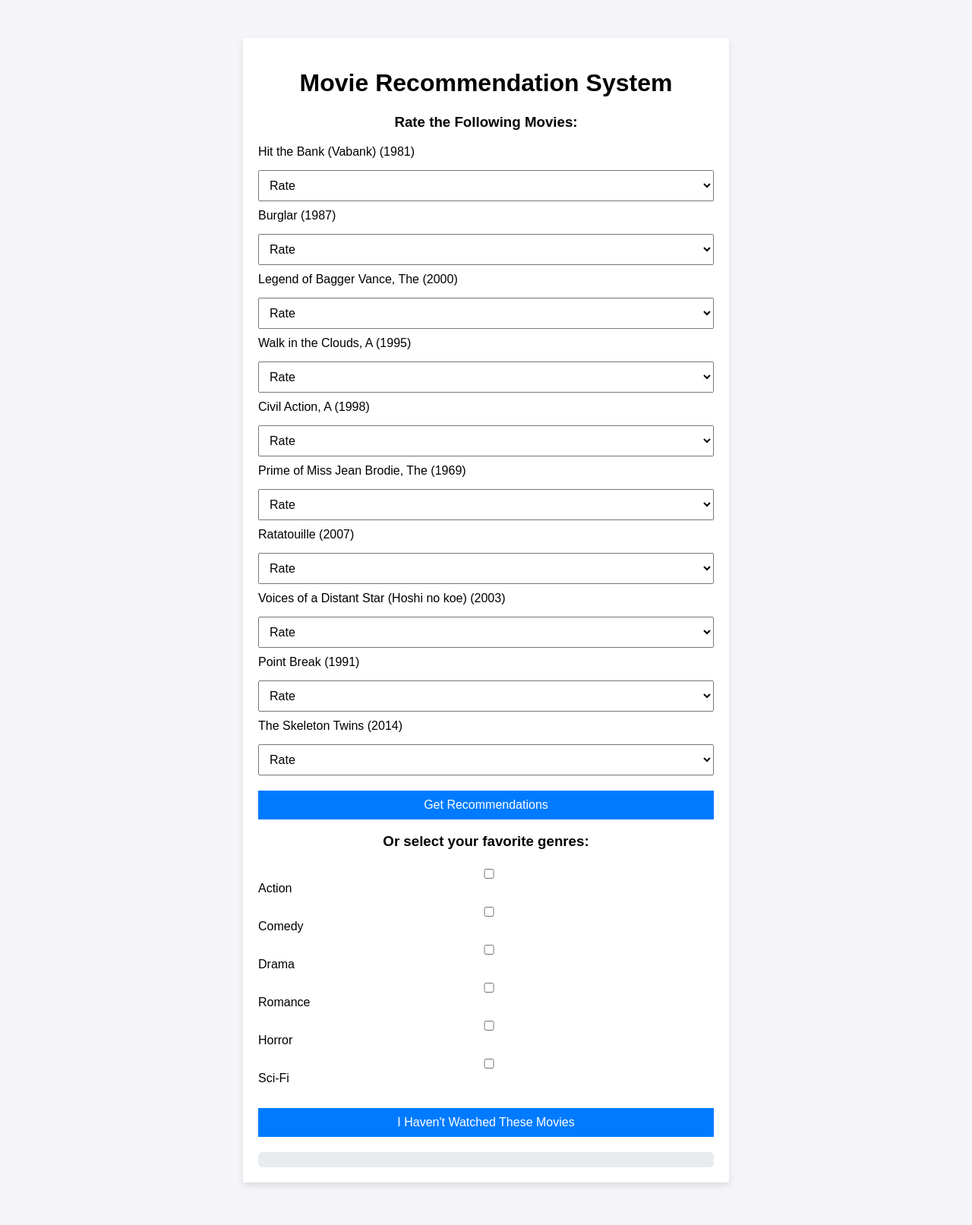
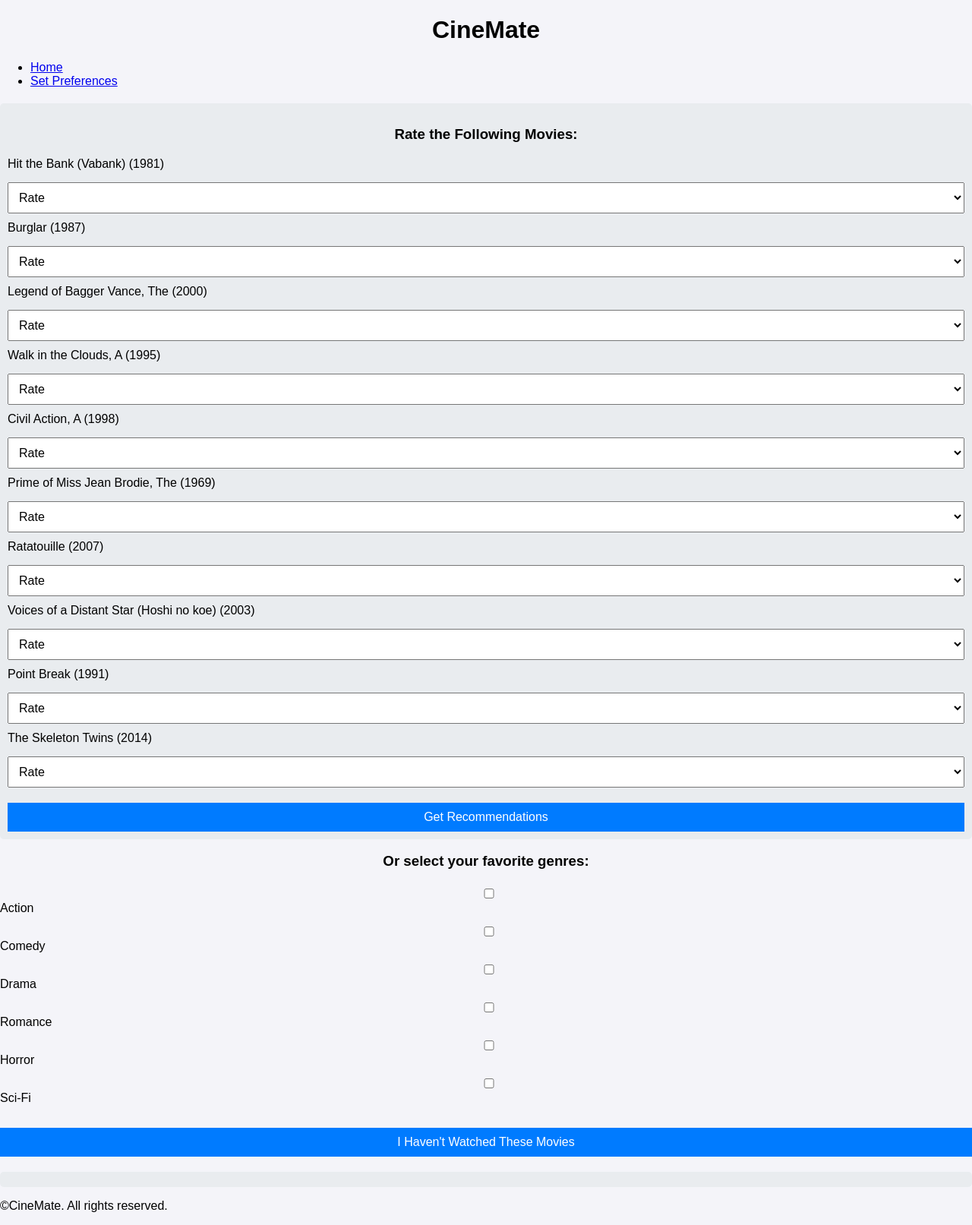
Before and after one commit to pratz-singh/ScreenSage, a Flask app: page / in a window 1280 px wide. Shown: the whole page at 76% size. Before the commit the page ends 1561 px from the top, so only its background shows below. Run offline with Flask 3, Linux system fonts and the light colour scheme; parts of the project's set-up code (start-up, migrations or seed data) failed here and were passed over.

Commit message:
Update index.html

```diff
--- a/templates/index.html
+++ b/templates/index.html
@@ -3,12 +3,23 @@
 <head>
     <meta charset="UTF-8">
     <meta name="viewport" content="width=device-width, initial-scale=1.0">
-    <title>Movie Recommendation System</title>
-    <link rel="stylesheet" href="style.css"
+    <title>Personalized Movie Recommendation</title>
+    <link rel="stylesheet" href="{{ url_for('static', filename='css/style.css') }}">
 </head>
 <body>
-    <div class="container">
-        <h1>Movie Recommendation System</h1>
+    <header>
+        <h1>CineMate</h1>
+        <nav>
+            <ul>
+                <li><a href="#recommendations">Home</a></li>
+                <li><a href="#preferences">Set Preferences</a></li>
+            </ul>
+        </nav>
+    </header>
+
+    <main>
+        <!-- Recommendations Section -->
+        <section id="recommendations">
             <form id="rating-form">
                 <h3>Rate the Following Movies:</h3>
                 <div id="movie-list">
@@ -30,6 +41,10 @@
                 <button type="submit">Get Recommendations</button>
             </form>
 
+        </section>
+
+        <!-- Preferences Section -->
+        <section id="preferences">
             <h3>Or select your favorite genres:</h3>
             <div id="genre-selection">
                 <label><input type="checkbox" name="genre" value="Action"> Action</label>
@@ -40,9 +55,15 @@
                 <label><input type="checkbox" name="genre" value="Sci-Fi"> Sci-Fi</label>
             </div>
             <button id="no-movies" type="button">I Haven't Watched These Movies</button>
-
             <div id="recommendations"></div>
         </div>
-    <script src="script.js"></script>
+        </section>
+    </main>
+
+    <footer>
+        <p>&copy;CineMate. All rights reserved.</p>
+    </footer>
+
+    <script src="{{ url_for('static', filename='js/script.js') }}"></script>
 </body>
 </html>
```
Lines whose indentation alone changed are shown as unchanged.
